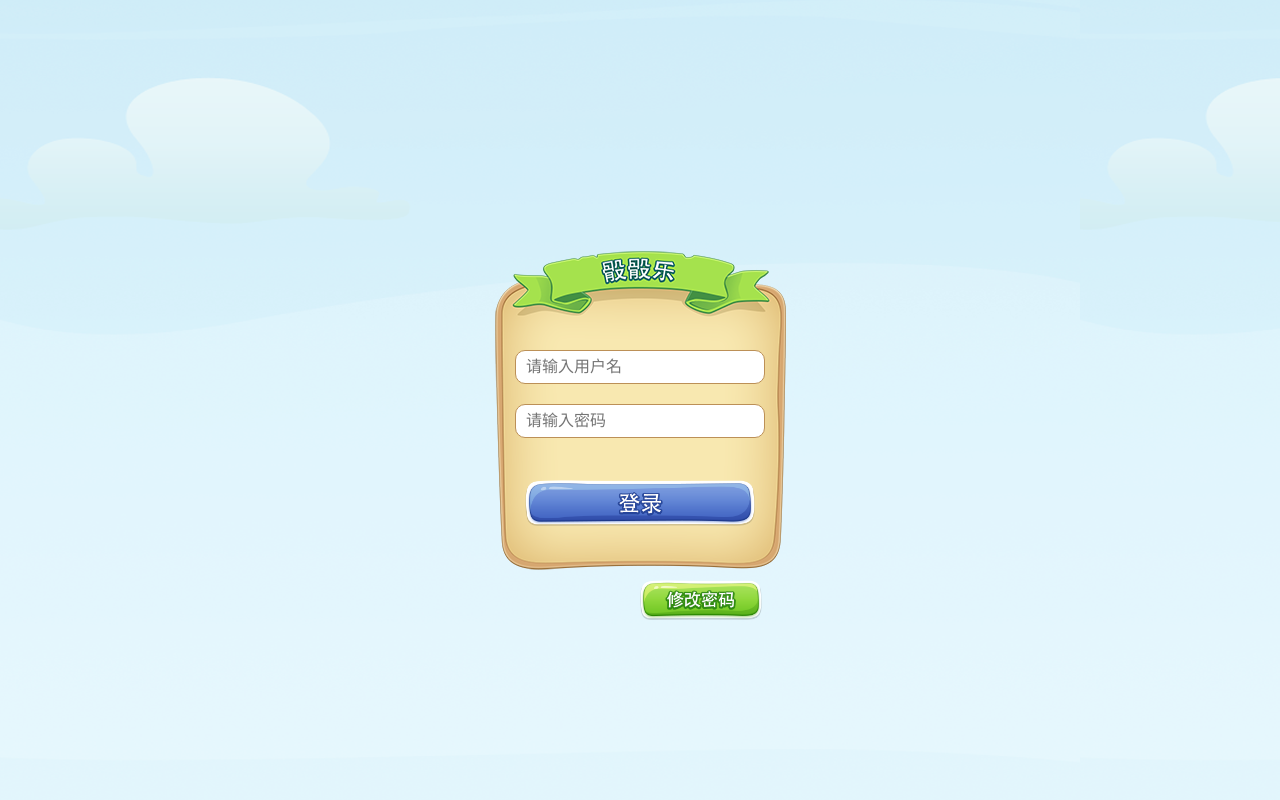
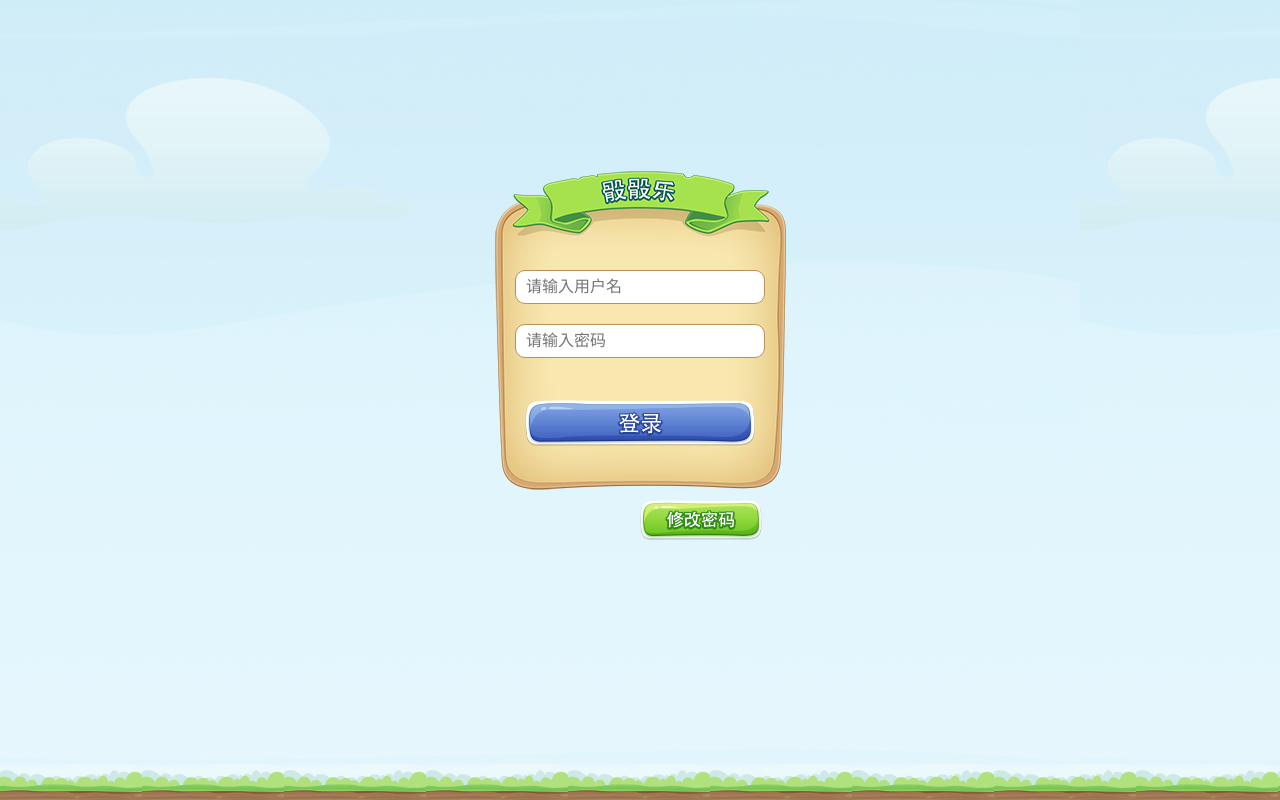
Before and after one commit to MagicWeirdo/toutoule, a website: page view/index.html in a window 1280 px wide. Drawn offline with nearby package versions, Linux system fonts and the light colour scheme.

Commit message:
added grassland

```diff
--- a/view/index.html
+++ b/view/index.html
@@ -27,7 +27,7 @@
 
     #login-form, #forget-form {
       position: relative;
-      top: 50%;
+      top: 40%;
       margin-left: auto;
       margin-top: -150px;
       margin-right: auto;
@@ -130,6 +130,16 @@
       cursor: pointer;
     }
 
+    #ground {
+      position: fixed;
+      bottom: 0;
+      width: 100%;
+      height: 36px;
+      background-image: url("/static/images/bottom.png");
+      background-repeat: repeat-x;
+      background-size: contain;
+    }
+
     .dialog {
       position: absolute;
       top: 50%;
@@ -181,7 +191,9 @@
         "<input type=\"password\" id=\"password\" placeholder=\"请输入密码\">" +
         "<div id=\"login-button\"></div>" +
         "<div id=\"forget-button\"></div>" +
-        "</div>"
+        "</div>" +
+        "</div>" +
+        "<div id=\"ground\"></div>"
       );
 
       // 注册登录按钮点击事件
@@ -223,7 +235,9 @@
         "<input type=\"password\" id=\"oldPassword\" placeholder=\"请输入旧密码\">" +
         "<input type=\"password\" id=\"newPassword\" placeholder=\"请输入新密码\">" +
         "<div id=\"change-button\"></div>" +
-        "</div>"
+        "</div>" +
+        "</div>" +
+        "<div id=\"ground\"></div>"
       );
 
       $("#change-button").click(function() {
```
Also changed, not shown: static/images/bottom.png (added).
